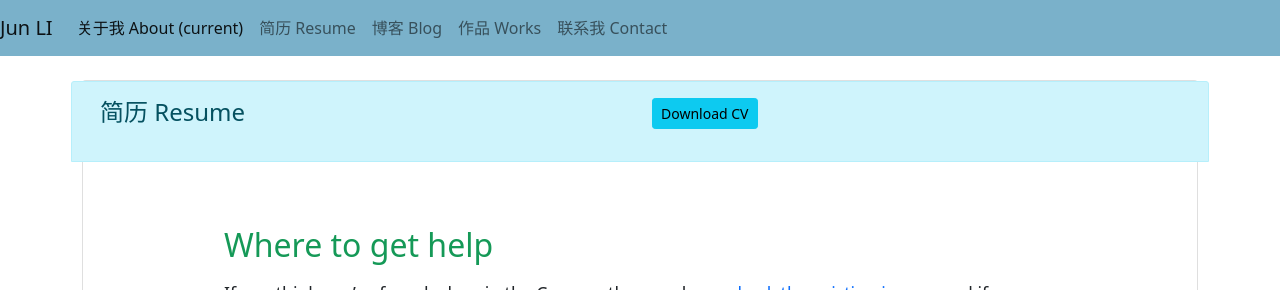
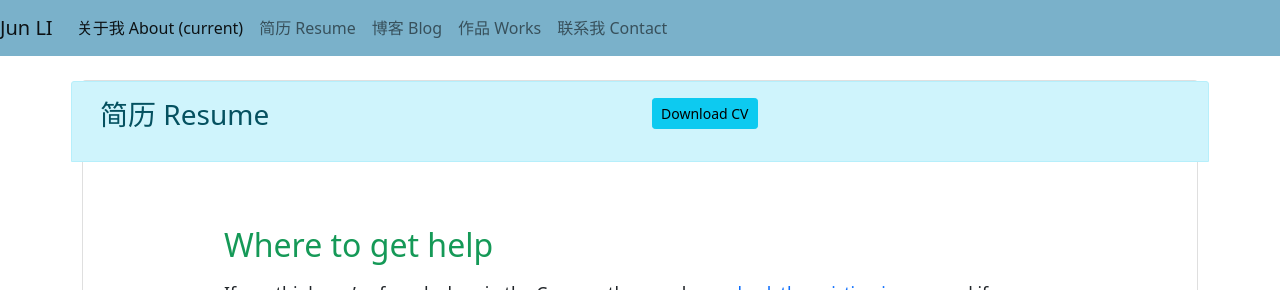
Before and after one commit to lijuncq/lijuncq.github.io, a Jekyll site: the page built from docs/SUPPORT.md, in a window 1280 px wide. Shown: the top 290 px of the page. Built offline with Jekyll 4.4.1, drawn with Linux system fonts in a browser that asks for light colours; our own code applies the rules of GitHub Pages for plain Markdown files.

Commit message:
Update default.html

```diff
--- a/_layouts/default.html
+++ b/_layouts/default.html
@@ -33,7 +33,7 @@
       <br />
       <div class="card">
         <div class="card-header alert alert-info row">
-          <div class="col"><h4>简历 Resume</h4></div>
+          <div class="col"><h3>简历 Resume</h3></div>
           <div class="col text-right" id="btn_download">
             <a class="btn btn-sm btn-info" href="{{ '/cv/CV_JunLI_CN.pdf' | relative_url }}">Download CV</a>
           </div>
```
